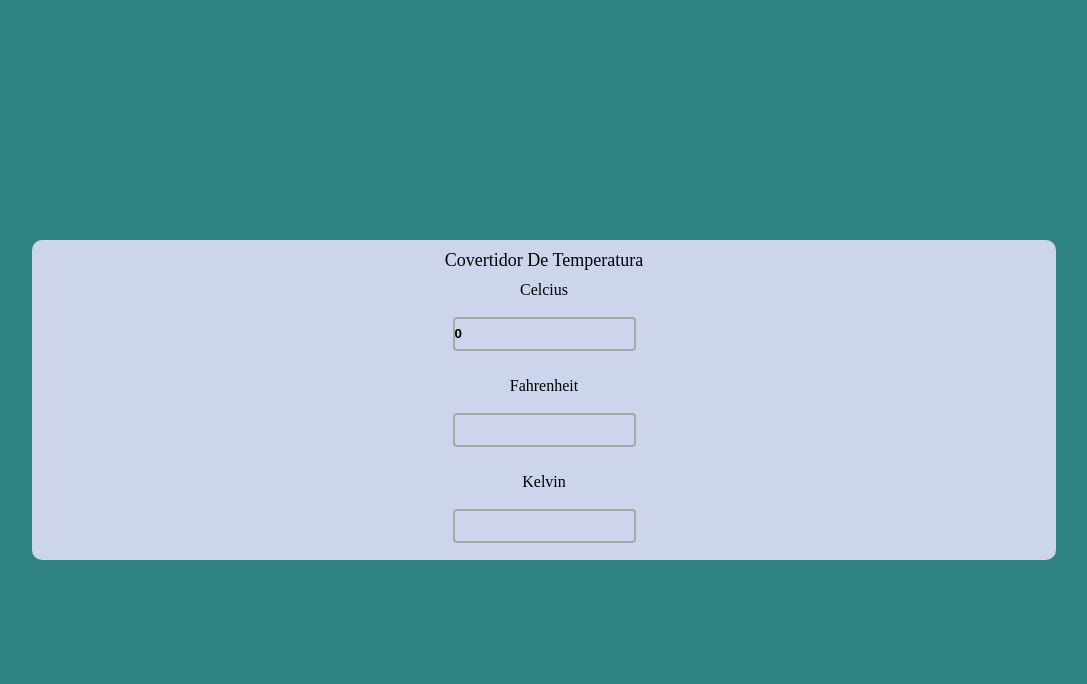
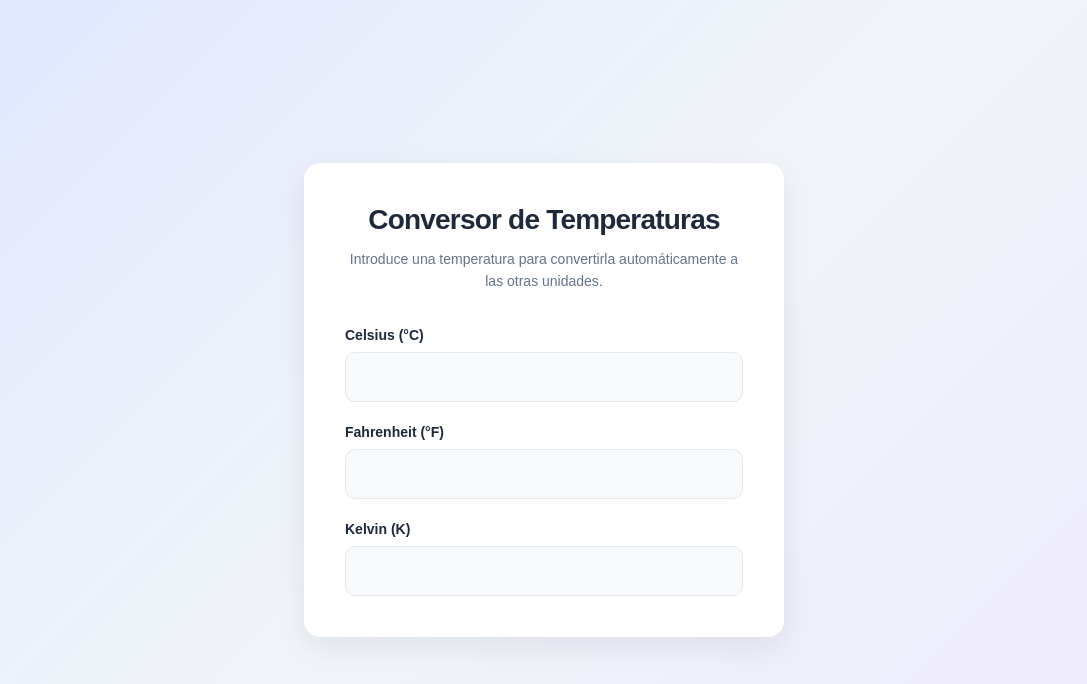
Before and after one commit to offline957/convertidor_de_temperatura, a plain HTML site: page index.html in a window 1280 px wide. Shown: the whole page, without its empty margins (96-1183 px from the left). Drawn offline with Linux system fonts and the light colour scheme; files that its build step writes are made by us from their sources.

Commit message:
feat: mejorar conversor de temperaturas

```diff
--- a/css/style.css
+++ b/css/style.css
@@ -1,39 +1,171 @@
-*{
-    padding: 0%;
+
+/* variables glovales  */
+
+:root {
+    --primary-color: #6366f1;
+    --primary-hover: #4f46e5;
+
+    --background-color: #f1f5f9;
+    --card-color: #ffffff;
+
+    --text-color: #1e293b;
+    --text-secondary: #64748b;
+
+    --border-color: #e2e8f0;
+
+    --border-radius: 16px;
+
+    --shadow: 0 10px 30px rgba(15, 23, 42, 0.08);
+}
+
+
+   /* 2. RESET Y CONFIGURACIÓN GENERAL */
+
+
+* {
     margin: 0;
+    padding: 0;
+    box-sizing: border-box;
 }
-h1{
-    font-size: large;
-    font-weight: 300;
-    margin-bottom: 10px;
+
+body {
+    min-height: 100vh;
+    display: flex;
+    justify-content: center;
+    align-items: center;
+
+    padding: 24px;
+
+    font-family: Arial, Helvetica, sans-serif;
+
+    background: linear-gradient(
+        135deg,
+        #e0e7ff,
+        #f1f5f9,
+        #ede9fe
+    );
+
+    color: var(--text-color);
 }
-.caja{
+
+
+   /* 3. CONTENEDOR PRINCIPAL */
+
+.caja {
+    width: 100%;
+    max-width: 480px;
+}
+
+   /* 4. TARJETA DEL CONVERSOR */
+
+.elementos {
+    background-color: var(--card-color);
+
+    padding: 40px;
+
+    border-radius: var(--border-radius);
+
+    box-shadow: var(--shadow);
+
+    border: 1px solid rgba(255, 255, 255, 0.8);
+}
+
+
+   /* 5. ENCABEZADO */
+
+
+header {
+    text-align: center;
+    margin-bottom: 35px;
+}
+
+h1 {
+    font-size: 28px;
+    font-weight: 700;
+
+    margin-bottom: 12px;
+
+    letter-spacing: -0.8px;
+}
+
+header p {
+    color: var(--text-secondary);
+
+    font-size: 14px;
+
+    line-height: 1.6;
+}
+
+
+   /* 6. CAMPOS DEL FORMULARIO */
+
+#formulario-conversor {
     display: flex;
-    width: 100vw;
-    height: 100vh;
-    align-items: center;
-    justify-content: center;
-    background-color: rgb(47, 131, 131);
+    flex-direction: column;
+    gap: 22px;
 }
-.elementos{
+
+.grupo-campo {
     display: flex;
-    width: 80%;
-    height: 40%;
-    align-items: center;
     flex-direction: column;
-    justify-content: center;
+    gap: 9px;
+}
+
+.grupo-campo label {
+    font-size: 14px;
+    font-weight: 600;
+    color: var(--text-color);
+}
+
+.grupo-campo input {
+    width: 100%;
+
+    padding: 15px;
+
+    border: 1px solid var(--border-color);
+
     border-radius: 10px;
-    background-color: rgb(205, 213, 236);;
+
+    background-color: #f8fafc;
+
+    color: var(--text-color);
+
+    font-size: 16px;
+
+    outline: none;
+
+    transition:
+        border-color 0.2s ease,
+        box-shadow 0.2s ease,
+        background-color 0.2s ease;
 }
-.elementos input{
-    height: 30px;
-    margin-bottom: 8px;
-    border: solid 2px #aaa7a7;
-    font-weight: bold;
-    border-radius: 4px;
-    background-color: rgb(205, 213, 236);;
+
+ al enfocar un campo */
+
+.grupo-campo input:focus {
+    border-color: var(--primary-color);
+
+    background-color: #ffffff;
+
+    box-shadow: 0 0 0 4px rgba(99, 102, 241, 0.12);
 }
-.elementos input:focus{
-	outline: none;
+
+
+   /* 7. RESPONSIVE DESIGN */
+
+
+@media (max-width: 480px) {
+
+    body {
+        padding: 16px;
+    }
+
+    .elementos {
+        padding: 28px 22px;
+    }
+
+    h1 {
+        font-size: 23px;
+    }
 
 }
--- a/index.html
+++ b/index.html
@@ -1,25 +1,94 @@
+
 <!DOCTYPE html>
-<html lang="en">
+<html lang="es">
+
 <head>
+    <!-- Configuración del documento -->
     <meta charset="UTF-8">
-    <meta http-equiv="X-UA-Compatible" content="IE=edge">
     <meta name="viewport" content="width=device-width, initial-scale=1.0">
-    <link rel="stylesheet" href="style.css">
-    <link rel="shortcut icon" href="favicon.png" type="image/x-icon">
-    <title>Covertidor De Temperatura</title>
+
+    <!-- Información de la página -->
+    <meta
+        name="description"
+        content="Conversor de temperaturas entre Celsius, Fahrenheit y Kelvin."
+    >
+
+    <meta name="author" content="andres">
+
+    <!-- Título y recursos -->
+    <title>Conversor de Temperaturas</title>
+
+    <link rel="stylesheet" href="css/style.css">
+    <link rel="icon" href="favicon.png" type="image/png">
 </head>
+
 <body>
-    <div class="caja" id="caja">
-        <div class="elementos">
-            <h1>Covertidor De Temperatura</h1>
-            <span>Celcius</span><br>
-            <input type="text" id="celcius" value="0"><br>
-            <span>Fahrenheit</span><br>
-            <input type="text" id="fahrenheit" ><br>
-            <span>Kelvin</span><br>
-            <input type="text" id="kelvin" >
-        </div>
-    </div>
-    <script src="main.js"></script>
+
+    <!-- Contenedor principal de la aplicación -->
+    <main class="caja" id="caja">
+
+        <section class="elementos" aria-labelledby="titulo">
+
+            <!-- Encabezado -->
+            <header>
+                <h1 id="titulo">Conversor de Temperaturas</h1>
+
+                <p>
+                    Introduce una temperatura para convertirla
+                    automáticamente a las otras unidades.
+                </p>
+            </header>
+
+            <!-- Formulario de conversión -->
+            <form id="formulario-conversor">
+
+                <!-- Celsius -->
+                <div class="grupo-campo">
+                    <label for="celsius">Celsius (°C)</label>
+
+                    <input
+                        id="celsius"
+                        name="celcius"
+                        step="any"
+                        inputmode="decimal"
+                        autocomplete="off"
+                    >
+                </div>
+
+                <!-- Fahrenheit -->
+                <div class="grupo-campo">
+                    <label for="fahrenheit">Fahrenheit (°F)</label>
+
+                    <input
+                        id="fahrenheit"
+                        name="fahrenheit"
+                        step="any"
+                        inputmode="decimal"
+                        autocomplete="off"
+                    >
+                </div>
+
+                <!-- Kelvin -->
+                <div class="grupo-campo">
+                    <label for="kelvin">Kelvin (K)</label>
+
+                    <input
+                        id="kelvin"
+                        name="kelvin"
+                        step="any"
+                        inputmode="decimal"
+                        autocomplete="off"
+                    >
+                </div>
+
+            </form>
+
+        </section>
+
+    </main>
+
+    <!-- Archivo JavaScript -->
+    <script src="main.js" defer></script>
+
 </body>
 </html>
--- a/main.js
+++ b/main.js
@@ -1,38 +1,82 @@
-const imprimirDatos = (e) => {
-  if (!e.target.value || isNaN(e.target.value)) return false;
-  const [vc, vf, vk] = convertir(e);
-  celcius.value = vc;
-  fahrenheit.value = vf;
-  kelvin.value = vk;
+"use strict";
+//referencias de los elmentos del DOM
+const temperaturas = {
+  celsius: document.getElementById("celsius"),
+  fahrenheit: document.getElementById("fahrenheit"),
+  kelvin: document.getElementById("kelvin"),
+}
+
+// Convierte un valor a Celsius, independientemente
+// de la unidad de entrada.
+const convertirACelsius = (valor, unidad)=>{
+  switch(unidad){
+    case "celsius":
+      return valor;
+    case "fahrenheit":
+      return (valor - 32) * 5/9;
+    case "kelvin":
+      return valor - 273.15;
+
+    default:
+      throw new Error("Unidad de temperatura no válida");
+  }
 
 };
-const convertir = (e) => {
-var valor = parseInt(e.target.value);
+// Convierte Celsius a las tres unidades.
 
-  if (e.target.id === "celcius") {
-    let valorFarenheit = valor * 1.8 + 32,
-    valorKelvin = valor + 273.15;
-    return [valor, valorFarenheit.toFixed(3).replace(/([0-9]+(\.[0-9]+[1-9])?)(\.?0+$)/,'$1') ,valorKelvin.toFixed(3).replace(/([0-9]+(\.[0-9]+[1-9])?)(\.?0+$)/,'$1')];
+const convertirTemperatura = (celsius) => {
+  return{
+    celsius,
+    fahrenheit: (celsius * 9 / 5) + 32,
+    kelvin: celsius + 273.15,
+
+  };
+};
+const formatear = (valor) => {
+// Redondeamos a 3 decimales y eliminamos ceros innecesarios.
+  return Number(valor.toFixed(3)).toString();
+};
+const limpiarResultados = (unidadOrigen) => {
+  Object.entries(temperaturas).forEach(([unidad, elemento]) => {
+    if (unidad !== unidadOrigen){
+      elemento.value = "";
+    }
+  });
+};
+// Maneja los eventos de los campos.
+const actualizarTemperaturas = (e) =>{
+  const unidadOrigen = e.target.id;
+  const valorTexto = e.target.value.trim();
+  // Evitamos procesar campos vacíos.
+if (valorTexto == ""){
+  return;
+}
+
+const valor = Number(valorTexto);
+
+  // Validamos que sea un número válido.
+if (!Number.isFinite(valor)) {
+  limpiarResultados(unidadOrigen);
+  return;
+}
+  // Convertimos primero a Celsius.
+const valorCelsius = convertirACelsius(valor, unidadOrigen);
+  // El cero absoluto es -273.15 °C.
+if (valorCelsius < -273.15){
+  limpiarResultados(unidadOrigen);
+  return;
+}
+  // Calculamos las tres temperaturas.
+const resultados = convertirTemperatura(valorCelsius);
+
+  // Actualizamos los campos, respetando el campo de origen.
+Object.entries(temperaturas).forEach(([unidad, elemento])=> {
+  if (unidad !== unidadOrigen){
+    elemento.value = formatear(resultados[unidad]);
   }
-  if (e.target.id === "fahrenheit") {
-
-    let valorCelcius = (valor - 32) / 1.8,
-        valorKelvin = ((valor - 32) * 5) / 9 + 273.15;
-
-    return [valorCelcius.toFixed(3).replace(/([0-9]+(\.[0-9]+[1-9])?)(\.?0+$)/,'$1'), valor, valorKelvin.toFixed(3).replace(/([0-9]+(\.[0-9]+[1-9])?)(\.?0+$)/,'$1')];
-  }
-
-  if (e.target.id === "kelvin") {
-    let valorCelcius = valor - 273.15,
-    valorFarenheit = ((valor - 273.15) * 9) / 5 + 32;
-
-    return [valorCelcius.toFixed(3).replace(/([0-9]+(\.[0-9]+[1-9])?)(\.?0+$)/,'$1'), valorFarenheit.toFixed(3).replace(/([0-9]+(\.[0-9]+[1-9])?)(\.?0+$)/,'$1'), valor];
-  }
+});
 };
-
-let celcius = document.getElementById("celcius");
-let fahrenheit = document.getElementById("fahrenheit");
-let kelvin = document.getElementById("kelvin");
-celcius.addEventListener("keyup", imprimirDatos);
-fahrenheit.addEventListener("keyup", imprimirDatos);
-kelvin.addEventListener("keyup", imprimirDatos);
+// Registramos los eventos.
+Object.values(temperaturas).forEach((elemento) =>{
+  elemento.addEventListener("input", actualizarTemperaturas)
+});
```
